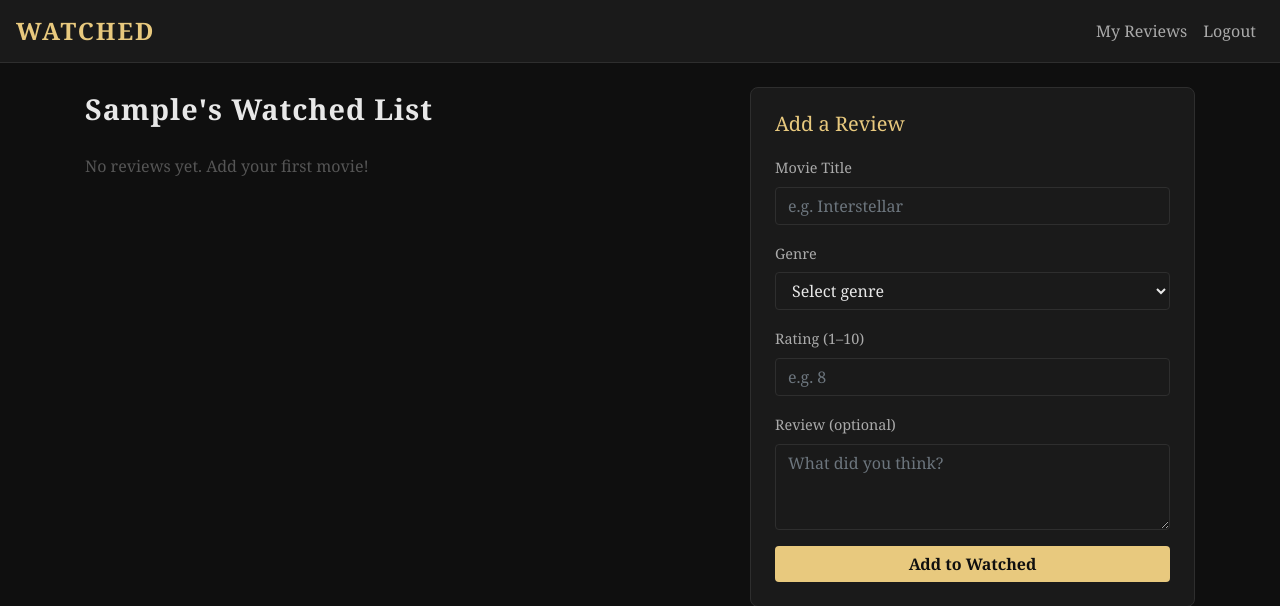
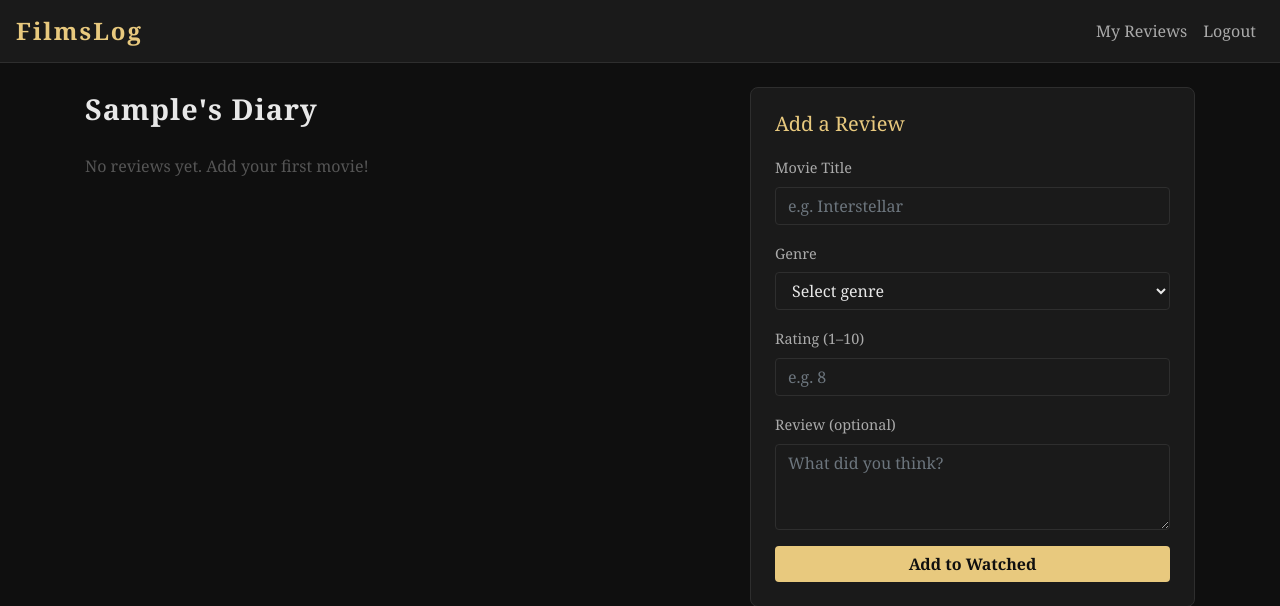
Before and after one commit to S0R4Y4Y/filmslog, a Flask app: page / in a window 1280 px wide. Shown: the top 606 px of the page. Run offline with Flask 3, Linux system fonts and the light colour scheme; the visitor is signed in with stand-in values (Sample User, id 1); data that the repository does not hold is empty; some libraries are stand-ins or nearby versions.

```diff
--- a/website/templates/base.html
+++ b/website/templates/base.html
@@ -97,11 +97,11 @@
         font-size: 0.9rem;
       }
     </style>
-    <title>Watched — {% block title %}{% endblock %}</title>
+    <title>FilmsLo — {% block title %}{% endblock %}</title>
   </head>
   <body>
     <nav class="navbar navbar-expand-lg">
-      <a class="navbar-brand" href="/">WATCHED</a>
+      <a class="navbar-brand" href="/">FilmsLog</a>
       <button
         class="navbar-toggler"
         type="button"
--- a/website/templates/home.html
+++ b/website/templates/home.html
@@ -5,7 +5,7 @@
 <div class="row">
   <!-- Reviews List -->
   <div class="col-md-7">
-    <div class="section-title">{{ user.first_name }}'s Watched List</div>
+    <div class="section-title">{{ user.first_name }}'s Diary</div>
 
     {% if user.reviews %}
       {% for review in user.reviews | sort(attribute='date_added', reverse=True) %}
```
Also changed, not shown: infrastructure/LICENSE.txt (added), 11 other files.
